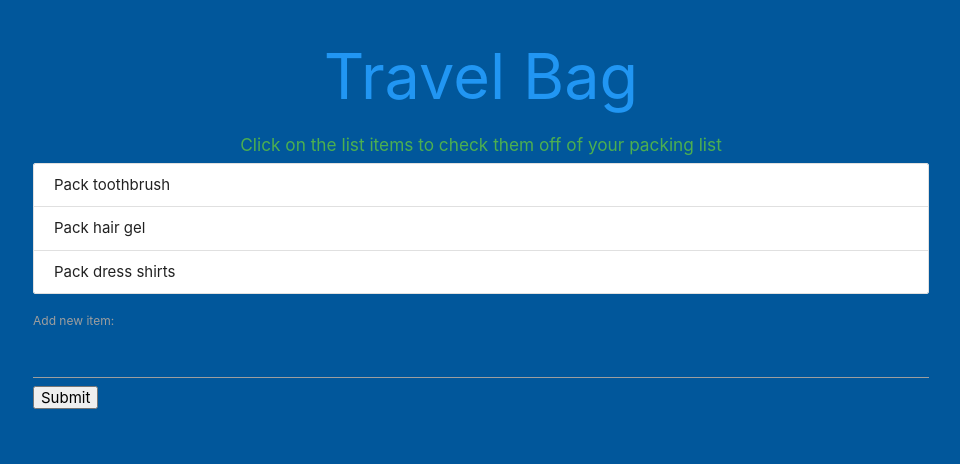
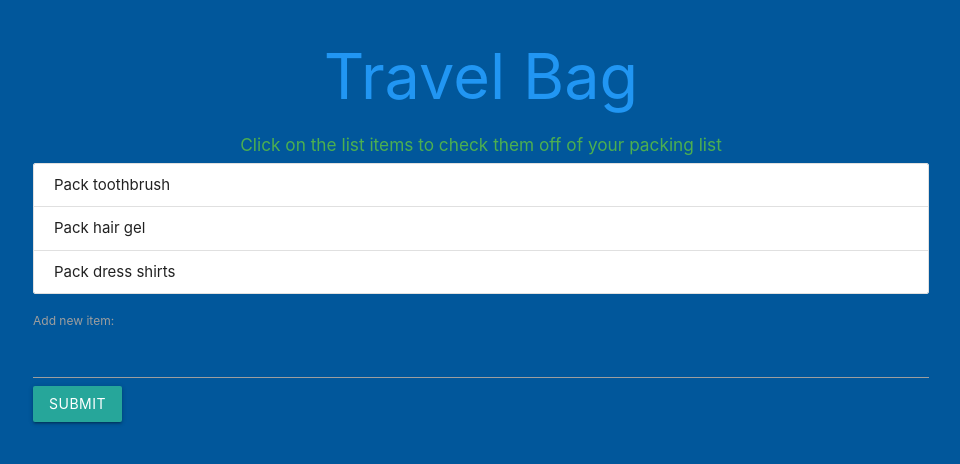
Before and after one commit to Julian-Ramirez1158/To-do-App, a React (Create React App) app: page / in a window 1280 px wide. Shown: the top 464 px of the page, without its empty margins (159-1119 px from the left). Built offline with nearby package versions, Linux system fonts and the light colour scheme.

Commit message:
Format submit button with styling

```diff
--- a/src/AddTodo.js
+++ b/src/AddTodo.js
@@ -24,7 +24,7 @@
                 <form onSubmit={this.handleSubmit}>
                     <label>Add new item:</label>
                     <input type="text" onChange={this.handleChange} value={this.state.content}/>
-                    <button>Submit</button>
+                    <button className="btn waves-effect waves-light" type="submit">Submit</button>
                 </form>
             </div>
         )
```
